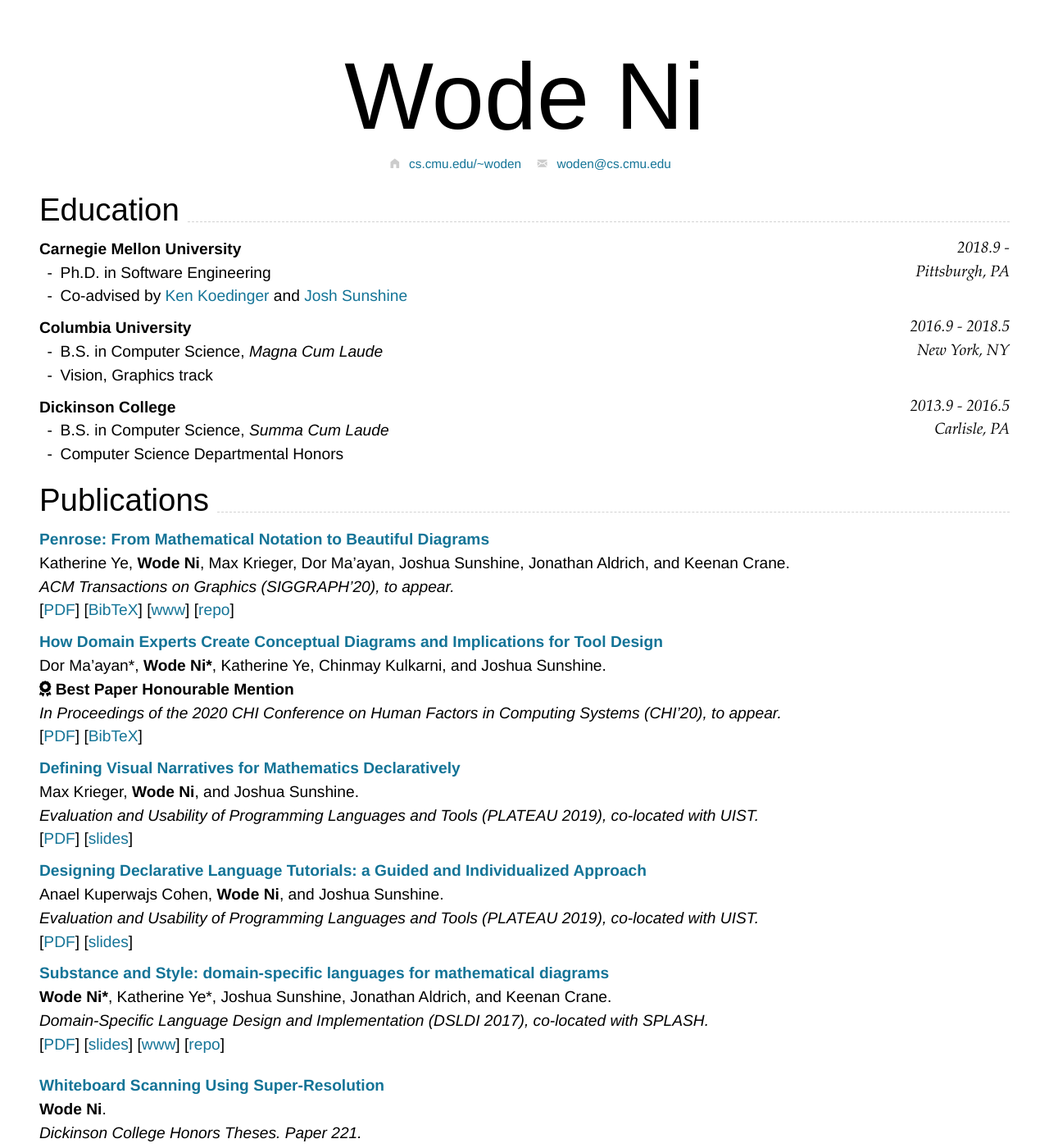
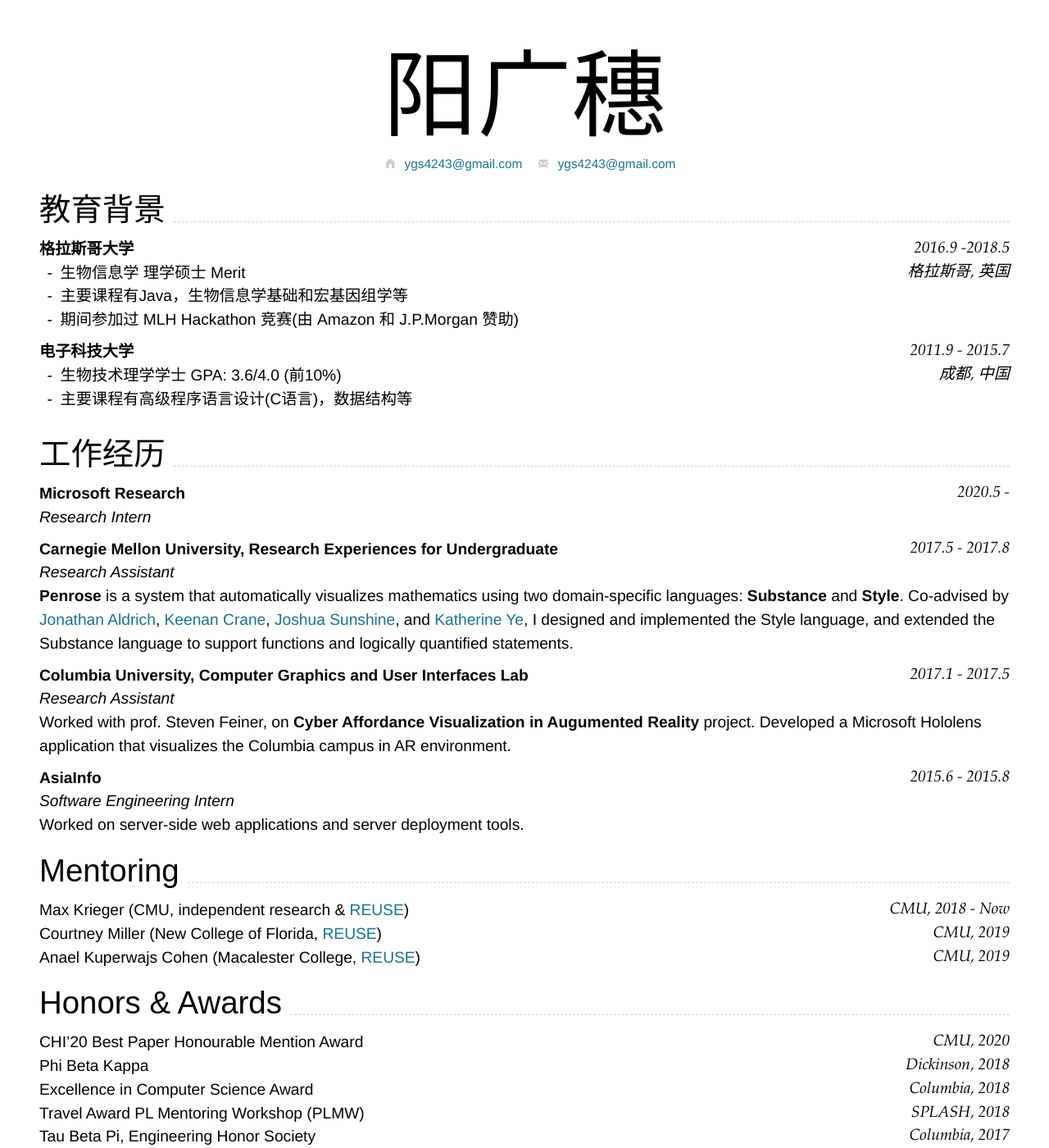
Before and after one commit to ygs0087/ygs-cv, a Jekyll site: the page built from index.md, in a window 1280 px wide and 1400 px high. Shown: the whole window at 82% size. Built offline with Jekyll 4.4.1, drawn with Linux system fonts in a browser that asks for light colours; nearby versions of some CDN libraries.

Commit message:
第一次提交

````diff
--- a/index.md
+++ b/index.md
@@ -1,103 +1,53 @@
 ---
 layout: cv
-title: Wode "Nimo" Ni
+title: Alex
 email:
-  url: mailto:woden@cs.cmu.edu
-  text: woden@cs.cmu.edu
+  url: mailto:ygs4243@gmail.com
+  text: ygs4243@gmail.com
 homepage:
-  url: http://cs.cmu.edu/~woden
-  text: cs.cmu.edu/~woden
+  url: ygs4243@gmail.com
+  text: ygs4243@gmail.com
 ---
 
-# Wode **Ni**
+# 阳广穗
 
 <!--
 include contact information from the front matter
 Supported arguments:
+
     - homepage: url, text
-    - phone
-    - email
+        - phone
+        - email
 -->
 
 {% include cv-contact.html %}
 
-## Education
+## 教育背景
 
-### **Carnegie Mellon University** `2018.9 -`
+### **格拉斯哥大学** `2016.9 -2018.5`
 
 ```
-Pittsburgh, PA
+格拉斯哥, 英国
 ```
 
-- Ph.D. in Software Engineering
-- Co-advised by [Ken Koedinger](http://pact.cs.cmu.edu/koedinger.html) and [Josh Sunshine](http://www.cs.cmu.edu/~jssunshi/)
+- 生物信息学 理学硕士 Merit
+- 主要课程有Java，生物信息学基础和宏基因组学等
+- 期间参加过 MLH Hackathon 竞赛(由 Amazon 和 J.P.Morgan 赞助)
 
-### **Columbia University** `2016.9 - 2018.5`
+### **电子科技大学** `2011.9 - 2015.7`
 
 ```
-New York, NY
+成都, 中国
 ```
 
-- B.S. in Computer Science, _Magna Cum Laude_
-- Vision, Graphics track
-
-### **Dickinson College** `2013.9 - 2016.5`
-
-```
-Carlisle, PA
-```
-
-- B.S. in Computer Science, _Summa Cum Laude_
-- Computer Science Departmental Honors
-
-## Publications
-
-### [**Penrose: From Mathematical Notation to Beautiful Diagrams**](http://penrose.ink/media/Penrose_SIGGRAPH2020.pdf)
-Katherine Ye, **Wode Ni**, Max Krieger, Dor Ma'ayan, Joshua Sunshine, Jonathan Aldrich, and Keenan Crane.<br>
-_ACM Transactions on Graphics (SIGGRAPH'20), to appear._<br>
-[[PDF](http://penrose.ink/media/Penrose_SIGGRAPH2020.pdf)]
-[[BibTeX]({{ page.homepage.url }}/assets/siggraph20-penrose.txt)]
-[[www](http://penrose.ink/siggraph20.html)]
-[[repo](https://github.com/penrose/penrose)]
-
-### [**How Domain Experts Create Conceptual Diagrams and Implications for Tool Design**]({{ page.homepage.url }}/assets/chi-20-natural-diagramming.pdf)
-
-Dor Ma'ayan\*, **Wode Ni\***, Katherine Ye, Chinmay Kulkarni, and Joshua Sunshine.<br>
-<i class="fas fa-award"></i> <strong>Best Paper Honourable Mention</strong><br>
-_In Proceedings of the 2020 CHI Conference on Human Factors in Computing Systems (CHI'20), to appear._<br>
-[[PDF]({{ page.homepage.url }}/assets/chi-20-natural-diagramming.pdf)]
-[[BibTeX]({{ page.homepage.url }}/assets/chi-20-natural-diagramming.txt)]
-
-### [**Defining Visual Narratives for Mathematics Declaratively**](http://plateau-workshop.org/assets/papers-2019/9.pdf)
-
-Max Krieger, **Wode Ni**, and Joshua Sunshine.<br>
-_Evaluation and Usability of Programming Languages and Tools (PLATEAU 2019), co-located with UIST._<br>
-[[PDF](http://plateau-workshop.org/assets/papers-2019/9.pdf)]
-[[slides]({ page.homepage.url }}/aassets/plateau-19-presentation.pdf)]
-
-### [**Designing Declarative Language Tutorials: a Guided and Individualized Approach**](http://plateau-workshop.org/assets/papers-2019/2.pdf)
-
-Anael Kuperwajs Cohen, **Wode Ni**, and Joshua Sunshine.<br>
-_Evaluation and Usability of Programming Languages and Tools (PLATEAU 2019), co-located with UIST._<br>
-[[PDF](http://plateau-workshop.org/assets/papers-2019/2.pdf)]
-[[slides]({{ page.homepage.url }}/assets/plateau-19-presentation.pdf)]
-
-### [**Substance and Style: domain-specific languages for mathematical diagrams**](https://2017.splashcon.org/event/dsldi-2017-substance-and-style-domain-specific-languages-for-mathematical-diagrams)
-
-**Wode Ni\***, Katherine Ye\*, Joshua Sunshine, Jonathan Aldrich, and Keenan Crane.<br> _Domain-Specific Language Design and Implementation (DSLDI 2017), co-located with SPLASH._ <br>
-[[PDF]({{ page.homepage.url }}/assets/dsldi.pdf)]
-[[slides]({{ page.homepage.url }}/assets/dsldi-presentation.pdf)]
-[[www](http://penrose.ink)]
-[[repo](https://github.com/penrose/penrose)]
+- 生物技术理学学士 GPA: 3.6/4.0 (前10%)
+- 主要课程有高级程序语言设计(C语言)，数据结构等
 
 ---
 
-### [**Whiteboard Scanning Using Super-Resolution**](http://scholar.dickinson.edu/student_honors/221/)
 
-**Wode Ni**.<br> _Dickinson College Honors Theses. Paper 221._<br>
-[[PDF]({{ page.homepage.url }}/assets/superres.pdf)]
 
-## Experience
+## 工作经历
 
 ### **Microsoft Research** `2020.5 -`
 
````
